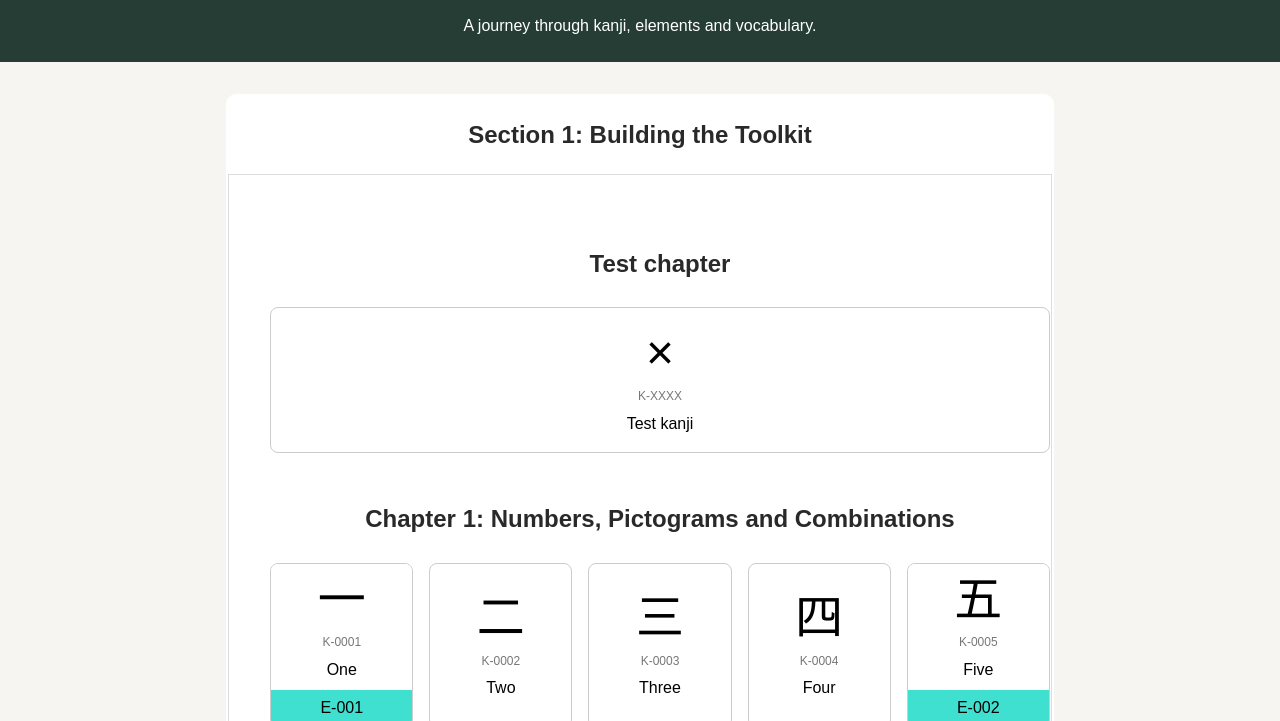
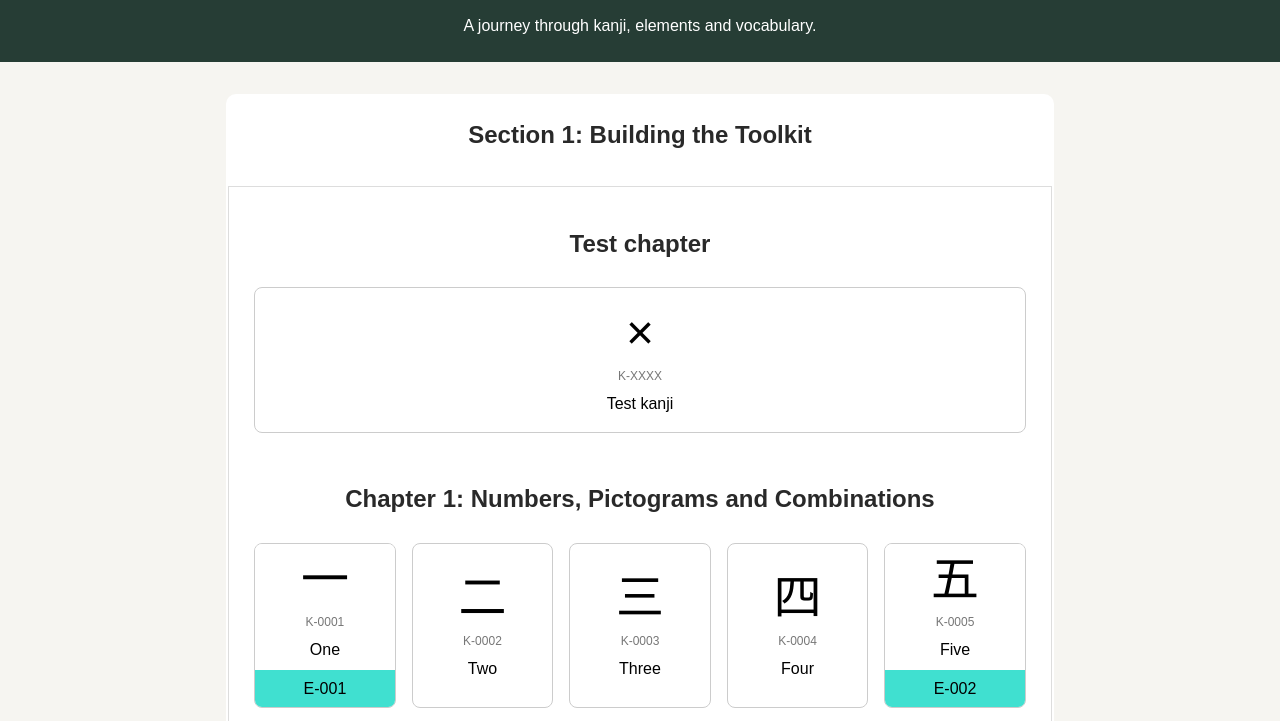
Before and after one commit to mbcx4ts5/Kanji_Resource, a plain HTML site: page index.html in a window 1280 px wide. Shown: the part 70-791 px from the top of the page. Drawn offline with Linux system fonts and the light colour scheme.

Commit message:
fixed a centralling issue

```diff
--- a/css/style.css
+++ b/css/style.css
@@ -76,7 +76,7 @@ footer {
 
 /* Chapter Explorer */
 #chapter-explorer {
-    margin: 2rem 0;
+    margin: 2rem 0rem;
 }
 
 #chapter-explorer table {
@@ -117,7 +117,8 @@ footer {
     display: grid;
     grid-template-columns: repeat(auto-fit, minmax(130px, 1fr));
     gap: 1rem;
-    margin: 1.5rem 0;
+    margin: 1.5rem 1.5rem;
+    /* border: 1px solid #dddddd; */
 }
 .kanji-button {
     /* Individual kanji buttons */
--- a/index.html
+++ b/index.html
@@ -24,7 +24,7 @@
         <section>
             <h2>Section 1: Building the Toolkit</h2>
 
-            <article>
+            <article id="chapter-explorer">
                 <ul id="chapter-explorer">
                     <li>Loading chapters...</li>
                 </ul>
```
